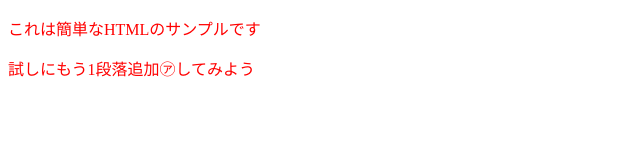
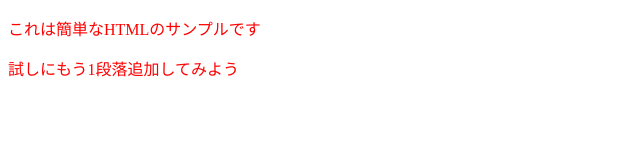
Before and after one commit to takuya1150197/html-test, a plain HTML site: page index.html in a window 1280 px wide. Shown: the full height of the page, 0-640 px from the left. Drawn offline with Linux system fonts and the light colour scheme.

Commit message:
余分な㋐を除く

```diff
--- a/index.html
+++ b/index.html
@@ -9,6 +9,6 @@
 
     <body>
         <p>これは簡単なHTMLのサンプルです</p>
-        <p>試しにもう1段落追加㋐してみよう</p>
+        <p>試しにもう1段落追加してみよう</p>
     </body>
 </html>
```
